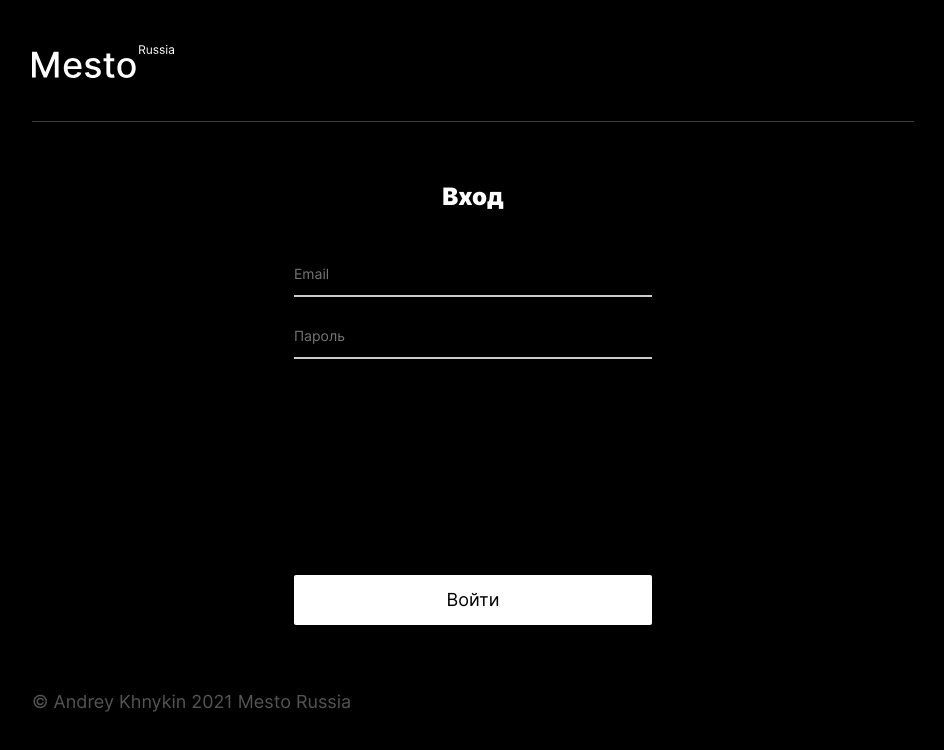
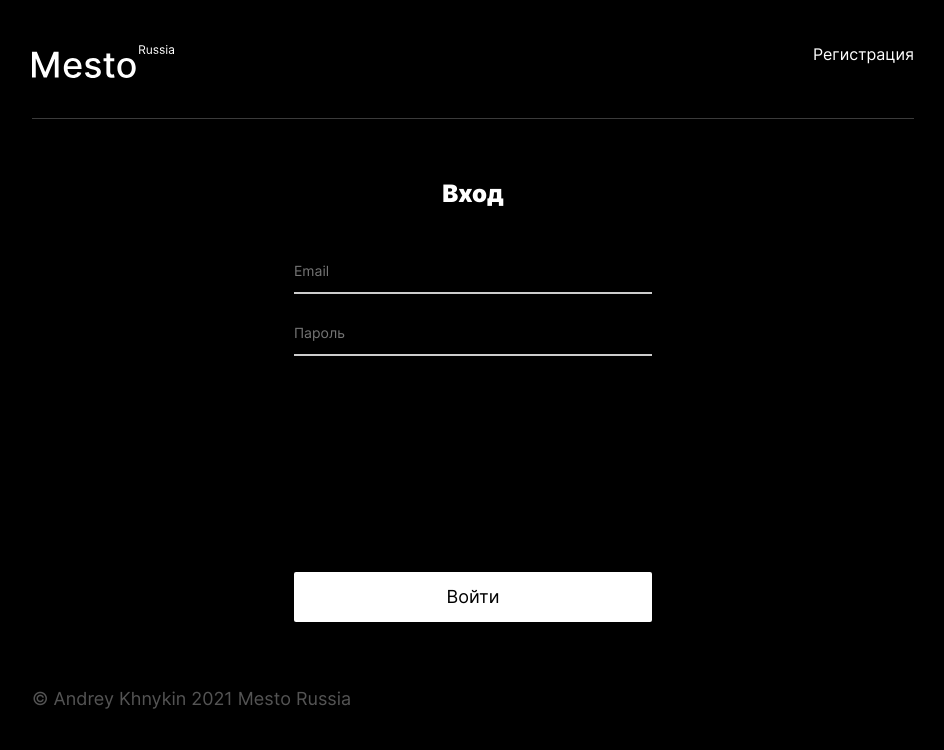
Before and after one commit to space900/react-mesto-auth, a React (Create React App) app: page /sign-in in a window 1280 px wide. Shown: the top 750 px of the page, without its empty margins (167-1111 px from the left). Built offline with nearby package versions, Linux system fonts and the light colour scheme; no server answers.

Commit message:
added all links for header, added routes for header, added styles for header

```diff
--- /dev/null
+++ b/src/blocks/header/__button/header__button.css
@@ -0,0 +1,17 @@
+.header__button {
+    border: none;
+    box-shadow: none;
+    background: none;
+    color: #A9A9A9;
+    transition: 0.3s;
+    font-size: 18px;
+    line-height: 22px;
+    font-style: normal;
+    font-weight: 400;
+    width: fit-content;
+}
+
+.header__button:hover {
+    opacity: 0.7;
+    cursor: pointer;
+}
--- /dev/null
+++ b/src/blocks/header/__email/header__email.css
@@ -0,0 +1,7 @@
+.header__email {
+    color: #ffffff;
+    font-size: 18px;
+    line-height: 22px;
+    font-weight: 500;
+    font-style: normal;
+}
--- /dev/null
+++ b/src/blocks/header/__user/header__user.css
@@ -0,0 +1,5 @@
+.header__user {
+    display: flex;
+    align-items: center;
+    gap: 24px;
+}
--- a/src/blocks/header/header.css
+++ b/src/blocks/header/header.css
@@ -3,6 +3,8 @@
     margin: auto;
     padding: 45px 0 40px;
     border-bottom: 1px solid rgba(84, 84, 84, 0.7);
+    display: flex;
+    justify-content: space-between;
 }
 
 @media screen and (max-width: 951px) {
--- a/src/components/App.js
+++ b/src/components/App.js
@@ -219,6 +219,11 @@ function App() {
     selectedCard,
   ]);
 
+  function signOut() {
+    localStorage.removeItem('jwt');
+    setLoggedIn(false);
+  }
+
   function closeAllPopups() {
     setIsEditAvatarPopupOpen(false);
     setIsEditProfilePopupOpen(false);
@@ -230,7 +235,7 @@ function App() {
   return (
     <CurrentUserContext.Provider value={currentUser}>
       <div className="page">
-        <Header loggedIn={loggedIn} email={email} />
+        <Header loggedIn={loggedIn} email={email} onSignOut={signOut}/>
         {/* <Route path="/login">
           <Login />
         </Route> */}
--- a/src/components/Header.js
+++ b/src/components/Header.js
@@ -4,12 +4,30 @@ import { Link, useLocation } from "react-router-dom";
 import { routes } from "../utils/constants";
 
 function Header(props) {
-  // const location = useLocation();
+  const location = useLocation();
   return (
     <header className="header">
-      {/* <Link to={routes.root} className="header__link"> */}
-        <img src={logo} alt="логотип Место" className="header__logo" />
-      {/* </Link> */}
+      <img src={logo} alt="логотип Место" className="header__logo" />
+      {location.pathname === "/sign-in" && (
+        <Link to={routes.register} className="header__link">
+          Регистрация
+        </Link>
+      )}
+
+      {location.pathname === "/sign-up" && (
+        <Link to={routes.login} className="header__link">
+          Войти
+        </Link>
+      )}
+      {props.loggedIn && (
+        <div className="header__user">
+          <p className="header__email">{props.email}</p>
+          <button onClick={props.onSignOut} className="header__button" type="button">
+            Выйти
+          </button>
+        </div>
+      )}
+
     </header>
   );
 }
--- a/src/index.css
+++ b/src/index.css
@@ -70,3 +70,6 @@
 @import url(./blocks/popup/__register/popup__register.css);
 @import url(./blocks/popup/__link/popup__link.css);
 @import url(./blocks/header/__link/header__link.css);
+@import url(./blocks/header/__user/header__user.css);
+@import url(./blocks/header/__email/header__email.css);
+@import url(./blocks/header/__button/header__button.css);
```
